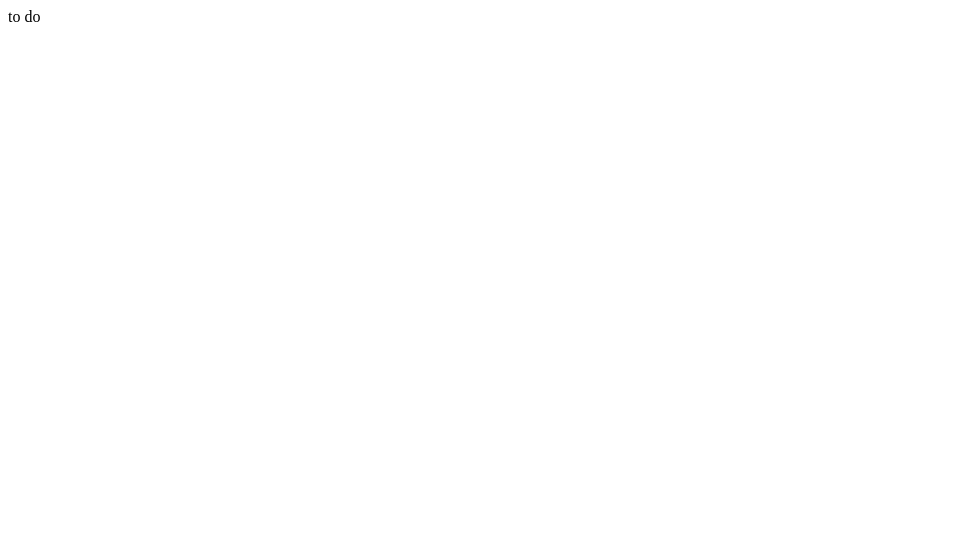
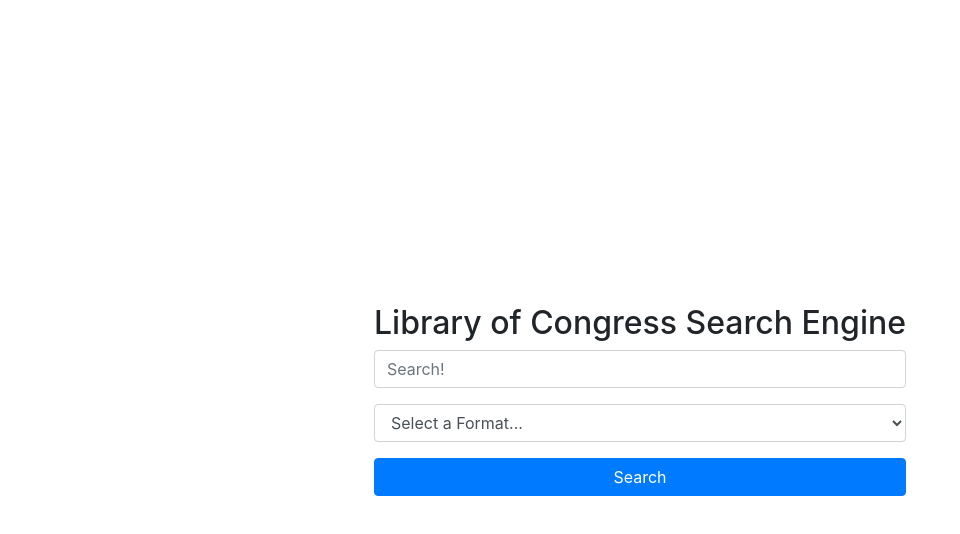
Before and after one commit to splacito22/wk-6-mini-pro, a plain HTML site: page index.html in a window 1280 px wide. Shown: the whole page, without its empty margins (0-960 px from the left). Drawn offline with nearby package versions, Linux system fonts and the light colour scheme.

Commit message:
working form with redirect to results page

```diff
--- a/assets/js/index.js
+++ b/assets/js/index.js
@@ -0,0 +1,22 @@
+$(function () {
+  // elements
+  var searchFormEl = $("#search-form");
+  var searchInputEl = $("#search-input");
+  var formatEl = $("#format");
+
+  // functions
+  function handleSearchFormSubmit(event) {
+    event.preventDefault();
+
+    var q = searchInputEl.val();
+    var format = formatEl.val();
+
+    if (!q) {
+      return;
+    }
+
+    window.location.replace("search-results.html?q=" + q + "&format=" + format);
+  }
+  // event listeners
+  searchFormEl.on("submit", handleSearchFormSubmit);
+});
--- a/index.html
+++ b/index.html
@@ -1,13 +1,14 @@
 <!DOCTYPE html>
-<html lang="en">
+<html
+  lang="en"
+  class="d-flex flex-column align-items-center justify-content-center vh-100"
+>
   <head>
     <meta charset="UTF-8" />
     <meta name="viewport" content="width=device-width, initial-scale=1.0" />
     <title>Library of Congress Search Engine</title>
+    <link rel="styelsheet" href="./assets/css/style.css" />
     <link
-      rel="styelshet"
-      href="./assets/css/style.css"
-      <link
       rel="stylesheet"
       href="https://cdn.jsdelivr.net/npm/bootstrap@4.3.1/dist/css/bootstrap.min.css"
       integrity="sha384-ggOyR0iXCbMQv3Xipma34MD+dH/1fQ784/j6cY/iJTQUOhcWr7x9JvoRxT2MZw1T"
@@ -15,7 +16,34 @@
     />
   </head>
   <body>
-    to do
+    <main class="container">
+      <h2>Library of Congress Search Engine</h2>
+      <form id="search-form">
+        <div class="mb-3">
+          <input
+            class="form-control"
+            type="text"
+            id="search-input"
+            name="search"
+            placeholder="Search!"
+          />
+        </div>
+        <div class="mb-3">
+          <select class="form-control" type="text" id="format" name="format">
+            <option value="">Select a Format...</option>
+            <option value="maps">Maps</option>
+            <option value="audio">Audio</option>
+            <option value="photos">Photos</option>
+            <option value="manuscripts">Manuscripts</option>
+            <option value="newspapers">Newspapers</option>
+            <option value="films-and-videos">Films and Videos</option>
+            <option value="notated-music">Notated Music</option>
+            <option value="websites">Websites</option>
+          </select>
+        </div>
+        <button class="btn btn-primary w-100">Search</button>
+      </form>
+    </main>
     <script
       src="https://code.jquery.com/jquery-3.7.0.min.js"
       integrity="sha256-2Pmvv0kuTBOenSvLm6bvfBSSHrUJ+3A7x6P5Ebd07/g="
```
